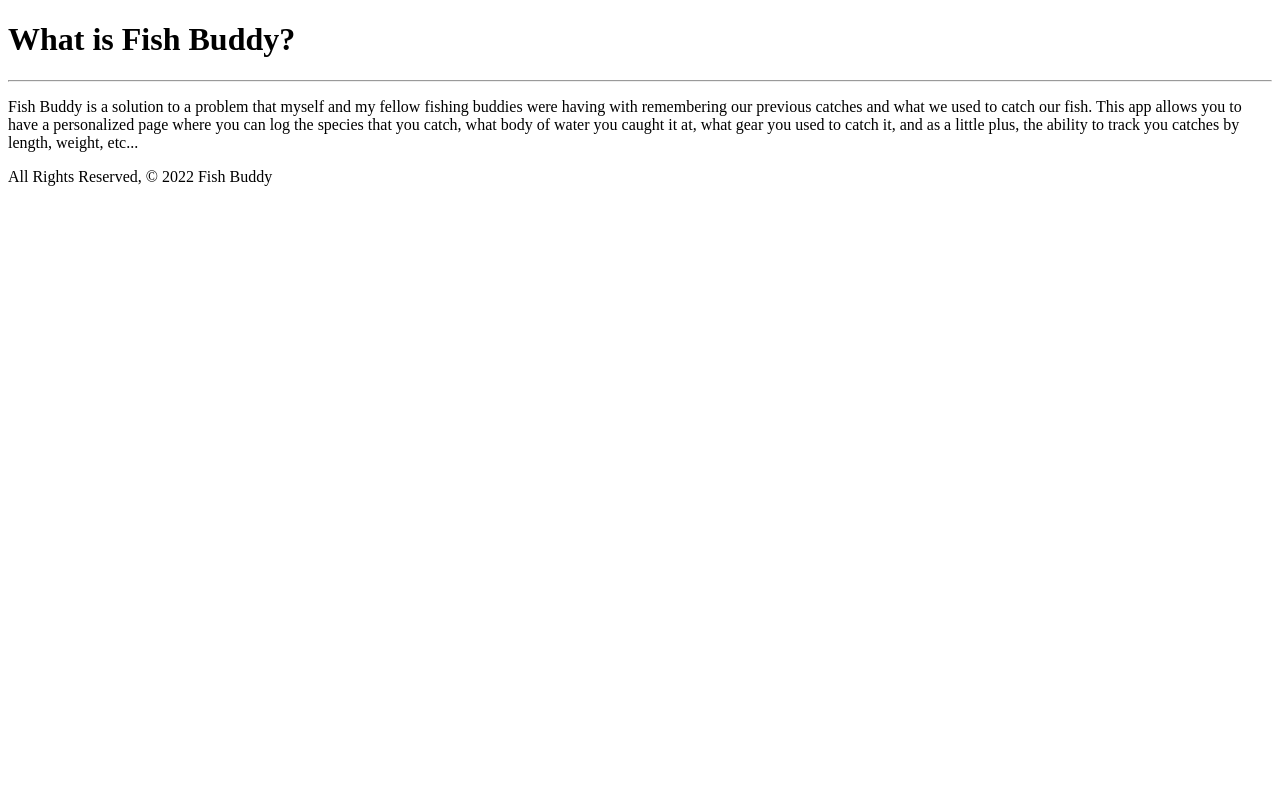
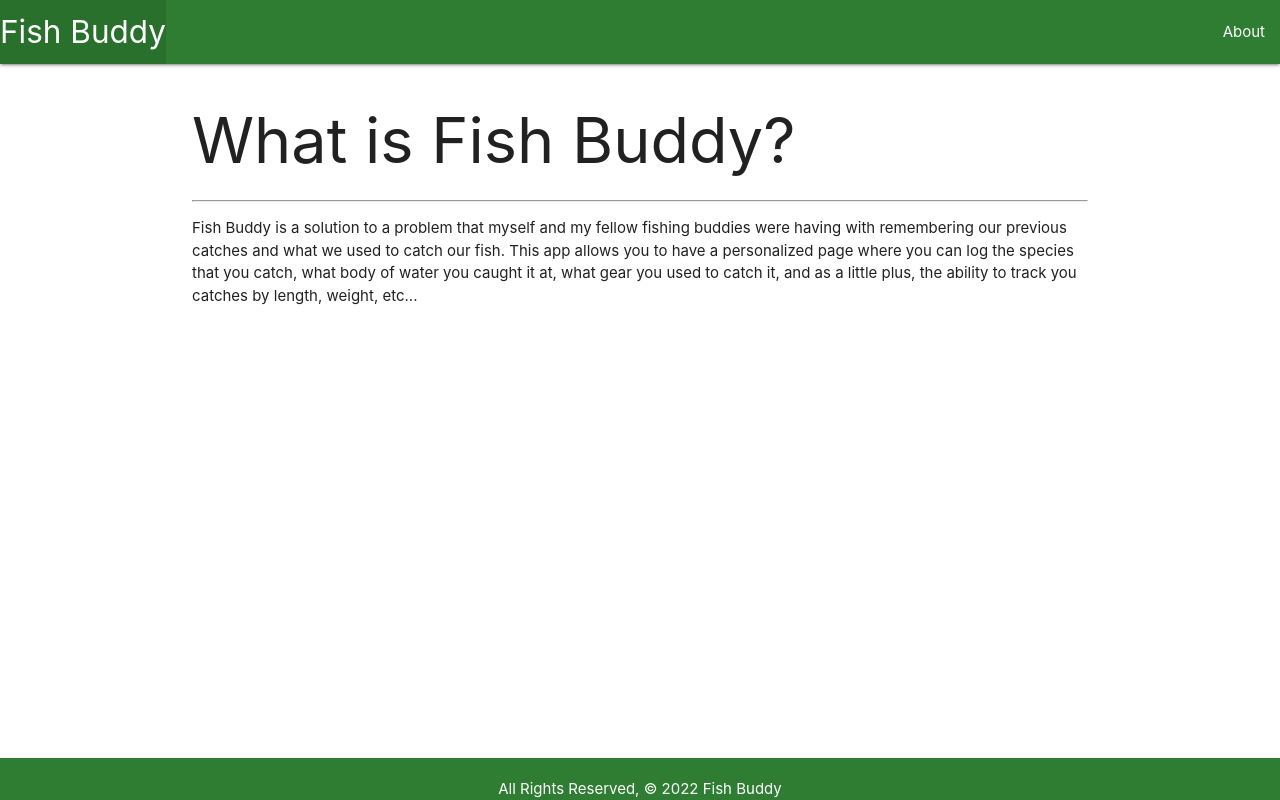
Before and after one commit to Jab7red/Fish_Buddy, a Django app: page /about/ in a window 1280 px wide. Run offline with Django 4.2, Linux system fonts and the light colour scheme.

Commit message:
add base.html framework/extend to about.html

```diff
--- /dev/null
+++ b/main_app/static/css/style.css
@@ -0,0 +1,14 @@
+body {
+    display: flex;
+    min-height: 100vh;
+    flex-direction: column;
+  }
+
+  main {
+    flex: 1 0 auto;
+  }
+
+  footer {
+    padding-top: 0;
+    text-align: right;
+  }
--- a/main_app/templates/about.html
+++ b/main_app/templates/about.html
@@ -7,6 +7,9 @@
     <title>Fish Buddy</title>
 </head>
 <body>
+    {% extends 'base.html' %}
+
+    {% block content %}
     <h1>What is Fish Buddy?</h1>
     <hr />
     <p>Fish Buddy is a solution to a problem that myself and my fellow fishing buddies
@@ -15,6 +18,6 @@
         catch, what body of water you caught it at, what gear you used to catch it, and as a little
         plus, the ability to track you catches by length, weight, etc...
     </p>
-    <footer>All Rights Reserved, &copy; 2022 Fish Buddy</footer>
+    {% endblock %}
 </body>
 </html>
--- a/main_app/templates/base.html
+++ b/main_app/templates/base.html
@@ -0,0 +1,38 @@
+{% load static %}
+<!DOCTYPE html>
+<html lang="en">
+
+<head>
+    <meta charset="UTF-8" />
+    <meta name="viewport" content="width=device-width, initial-scale=1.0" />
+    <meta http-equiv="X-UA-Compatible" content="ie=edge" />
+    <title>Fish Buddy</title>
+    <link rel="stylesheet" href="https://cdnjs.cloudflare.com/ajax/libs/materialize/1.0.0/css/materialize.min.css" />
+
+    <link rel="stylesheet" type="text/css" href="{% static 'css/style.css' %}" />
+</head>
+
+<body>
+    <header class="navbar-fixed">
+        <nav>
+            <div class="nav-wrapper #2e7d32 green darken-3">
+                <ul>
+                    <li>
+                        <a href="/" class="left brand-logo">Fish Buddy</a>
+                    </li>
+                </ul>
+                <ul class="right">
+                    <li><a href="/about">About</a></li>
+                </ul>
+            </div>
+        </nav>
+    </header>
+    <main class="container">{% block content %} {% endblock %}</main>
+    <footer class="page-footer #2e7d32 green darken-3">
+        <div class="center">
+            All Rights Reserved, © 2022 Fish Buddy
+        </div>
+    </footer>
+</body>
+
+</html>
```
